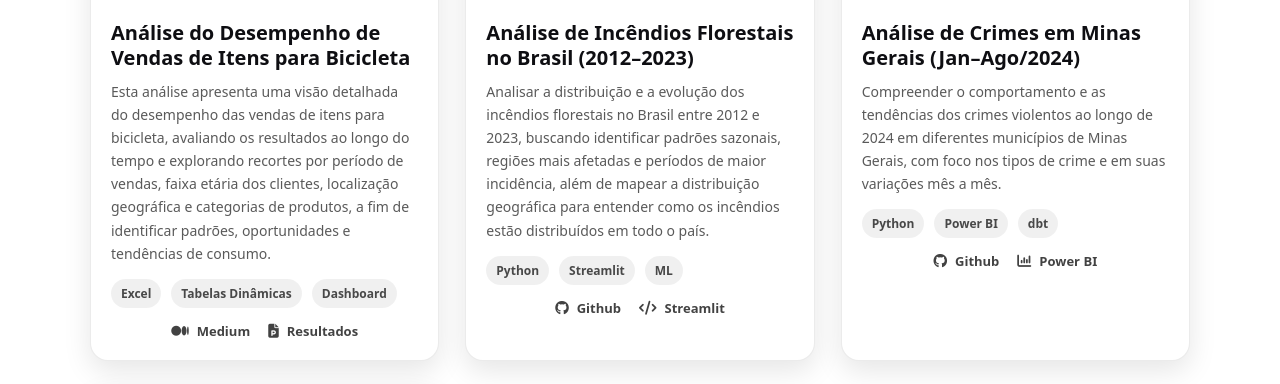
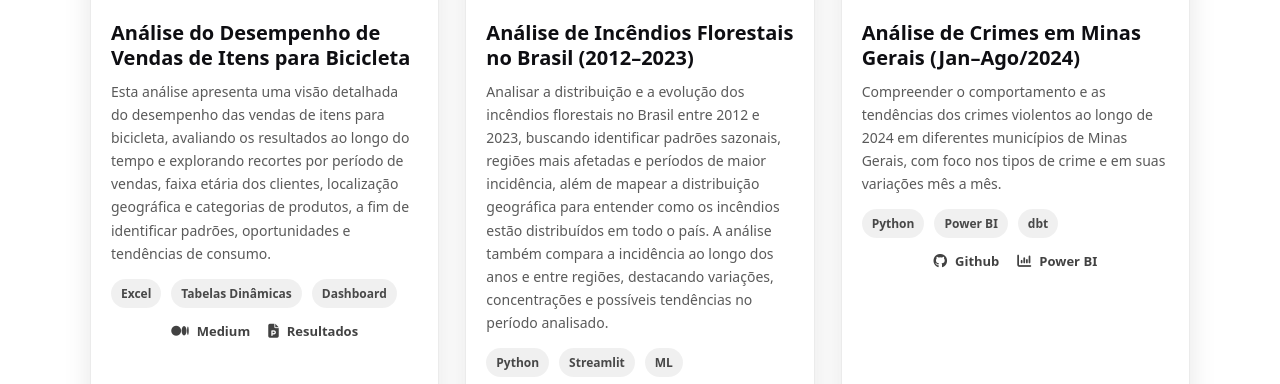
Before and after one commit to GutembergRodrigues/GutembergRodrigues.github.io, a Jekyll site: the page built from index.md, in a window 1280 px wide and 900 px high, scrolled down 1227 px, cut to the strip 178-562 px from the top of the window. Built offline with Jekyll 4.4.1, drawn with Linux system fonts in a browser that asks for light colours.

Commit message:
Update default.html

```diff
--- a/_layouts/default.html
+++ b/_layouts/default.html
@@ -137,9 +137,7 @@
               <div class="project-card__body">
                 <h3 class="project-card__title">Análise de Incêndios Florestais no Brasil (2012–2023)</h3>
                 <p class="project-card__desc">
-                  Analisar a distribuição e a evolução dos incêndios florestais no Brasil entre 2012 e 2023, buscando identificar padrões sazonais,
-                  regiões mais afetadas e períodos de maior incidência, além de mapear a distribuição geográfica para entender como os incêndios
-                  estão distribuídos em todo o país.
+                  Analisar a distribuição e a evolução dos incêndios florestais no Brasil entre 2012 e 2023, buscando identificar padrões sazonais, regiões mais afetadas e períodos de maior incidência, além de mapear a distribuição geográfica para entender como os incêndios estão distribuídos em todo o país. A análise também compara a incidência ao longo dos anos e entre regiões, destacando variações, concentrações e possíveis tendências no período analisado.
                 </p>
 
                 <div class="project-card__tags">
```
